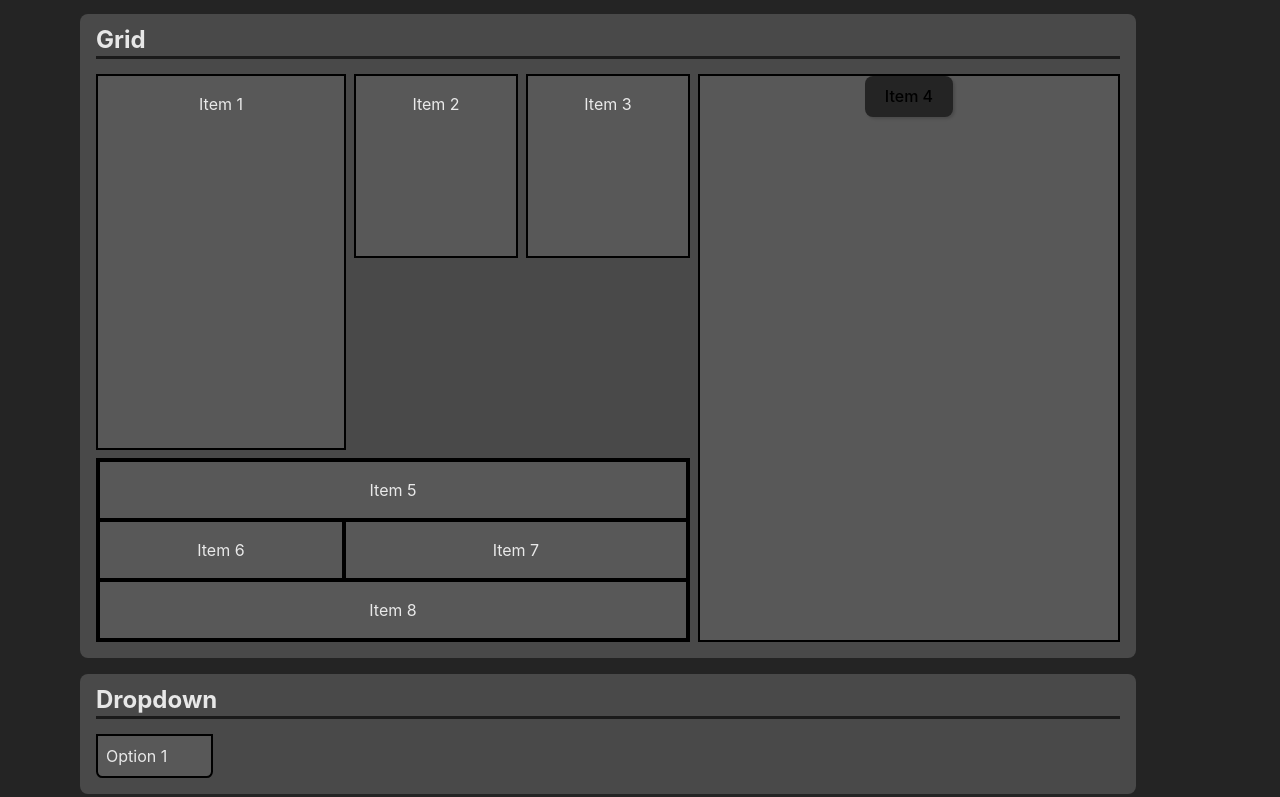
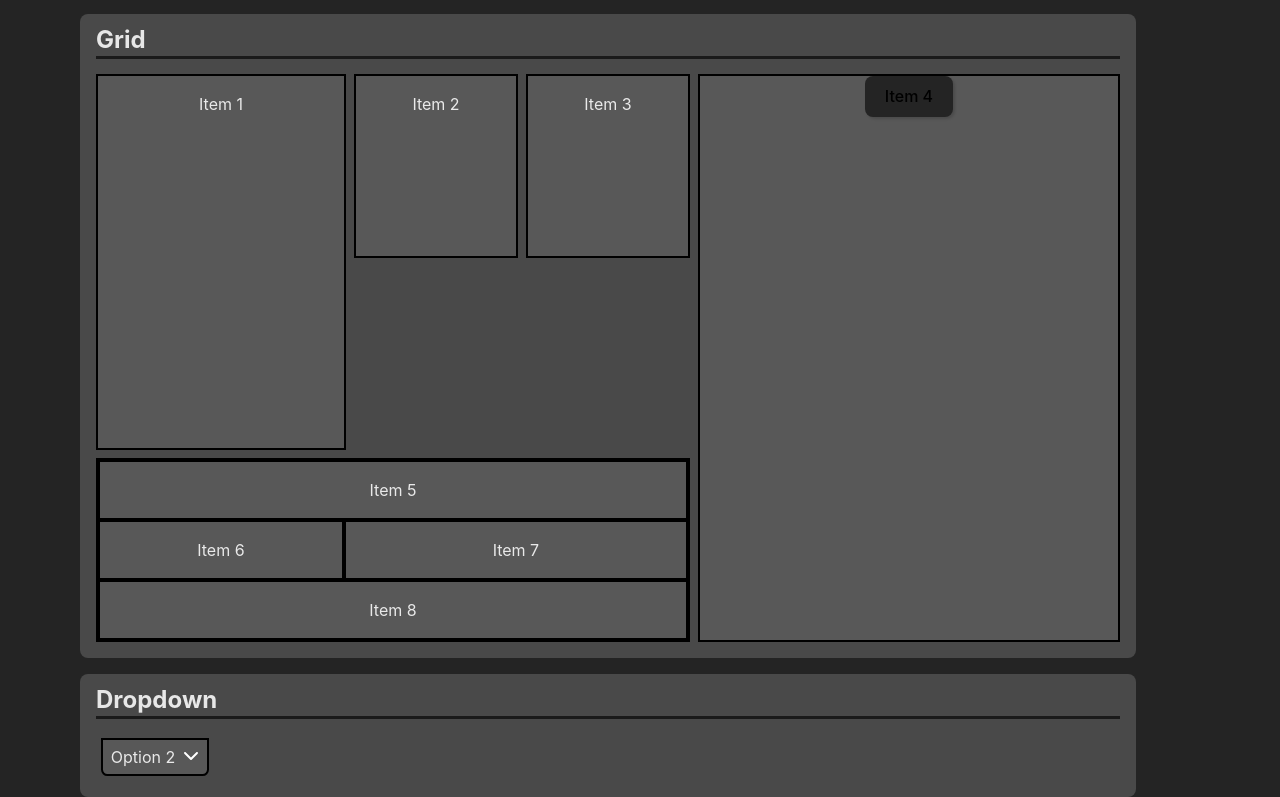
Before and after one commit to bsmrdel101/React-Components, a React (Vite) app: page / in a window 1280 px wide. Shown: the part 348-1145 px from the top of the page. Built offline with nearby package versions, Linux system fonts and the light colour scheme.

Commit message:
refactor: Redo dropdown component

```diff
--- a/src/App.tsx
+++ b/src/App.tsx
@@ -4,7 +4,7 @@ import Modal from "./components/Modal/Modal";
 import Grid from "./components/Grid/Grid";
 import GridItem from "./components/Grid/GridItem";
 import Dropdown from "./components/Dropdown/Dropdown";
-import DropdownOption from "./components/Dropdown/DropdownOption";
+
 
 export default function App() {
   const optionsModalRef = useRef(null);
@@ -74,15 +74,9 @@ export default function App() {
       <section>
         <h2>Dropdown</h2>
         <Dropdown onChange={(value: string) => console.log(value)}>
-          <DropdownOption value="1">
-            Option 1
-          </DropdownOption>
-          <DropdownOption value="2">
-            Option 2
-          </DropdownOption>
-          <DropdownOption value="3">
-            Option 3
-          </DropdownOption>
+          <option value="1">Option 1</option>
+          <option value="2" selected>Option 2</option>
+          <option>Option 3</option>
         </Dropdown>
       </section>
     </>
--- a/src/components/Dropdown/Dropdown.tsx
+++ b/src/components/Dropdown/Dropdown.tsx
@@ -1,23 +1,24 @@
-import { Children, useEffect, useState } from "react";
+import { Children, ReactElement, useEffect, useState } from "react";
 import DropdownOption from "./DropdownOption";
 
 
 interface Props {
-  children: React.ReactElement<typeof DropdownOption> | React.ReactElement<typeof DropdownOption>[]
+  children: ReactElement<typeof DropdownOption> | ReactElement<typeof DropdownOption>[]
   className?: string
   onChange?: (value: string) => void
 }
 
 export default function Dropdown({ children, className, onChange }: Props) {
   const dropdownOptions: any = Children.toArray(children);
-  const [selectedOption, setSelectedOption] = useState(dropdownOptions[0].props.value);
-  const [previouslySelectedOption, setPreviouslySelectedOption] = useState('');
+  const defaultOption = dropdownOptions.find((option: any) => option.props.selected) || dropdownOptions[0];
+  const [selectedOption, setSelectedOption] = useState(defaultOption.props);
+  const [previouslySelectedOption, setPreviouslySelectedOption] = useState(defaultOption.props.value);
   const [isOpen, setIsOpen] = useState(false);
 
   useEffect(() => {
     dropdownOptions.forEach((child: any) => {
       if (child.props.defaultOption) {
-        setSelectedOption(child.props.value);
+        setSelectedOption(child.props);
       }
     });
 
@@ -27,55 +28,73 @@ export default function Dropdown({ children, className, onChange }: Props) {
     });
   }, []);
 
-  const selectOption = (value: string) => {
-    setSelectedOption(value);
+  const selectOption = (child: any) => {
+    setSelectedOption(child);
     setIsOpen(false);
+    const value = child.value || child.children;
     if (onChange && previouslySelectedOption !== value) {
       onChange(value);
       setPreviouslySelectedOption(value);
     }
   };
 
-  const getSortedDropdownOptions = dropdownOptions.sort((a: any, b: any) =>
-    a.props.value === selectedOption ? -1 : b.props.value === selectedOption ? 1 : 0
-  );
+  const handleKeyDown = (e: React.KeyboardEvent<HTMLDivElement>) => {
+    if (e.key === "Enter" || e.key === " ") {
+      e.preventDefault();
+      setIsOpen(!isOpen);
+    }
+  };
 
 
   return (
-    <div className={`dropdown ${className || ''}`}>
+    <div
+      className={`dropdown ${className || ''}`}
+      tabIndex={0}
+      role="button"
+      aria-haspopup="listbox"
+      aria-expanded={isOpen}
+      onKeyDown={handleKeyDown}
+    >
       {isOpen ?
-        dropdownOptions.map((child: any, i: number) => {
-          const { value, children } = child.props;
+        <>
+          <DropdownOption
+            {...selectedOption}
+            className={`${className} dropdown__option--selected`}
+            value={selectedOption.value}
+            onClick={() => setIsOpen(false)}
+          >
+            { selectedOption.children }
+            <img src={'/images/icons/arrow-up.svg'} alt="" className="dropdown__arrow-icon" draggable="false" width="16rem" />
+          </DropdownOption>
 
+          <div className="dropdown__list">
+            {dropdownOptions.map((child: any, i: number) => {
+              const { children, className } = child.props;
               return (
                 <DropdownOption
                   {...child.props}
-              className={`${value === selectedOption ? 'dropdown__option--selected' : ''}`}
-              onClick={() => selectOption(value)}
+                  className={className}
+                  onClick={() => selectOption(child.props)}
                   key={i}
+                  role="option"
+                  aria-selected={selectedOption.value === child.props.value}
                 >
                   { children }
                 </DropdownOption>
               );
-        })
+            })}
+          </div>
+        </>
       :
-        getSortedDropdownOptions.map((child: any) => {
-          const { value, children, className } = child.props;
-
-          if (value === selectedOption) {
-            return (
         <DropdownOption
-                {...child.props}
+          {...selectedOption}
           className={`${className} dropdown__option--selected`}
-                value={value}
+          value={selectedOption.value}
           onClick={() => setIsOpen(true)}
-                key={value}
         >
-                { children }
+          { selectedOption.children }
+          <img src={'/images/icons/arrow-down.svg'} alt="" className="dropdown__arrow-icon" draggable="false" width="16rem" />
         </DropdownOption>
-            );
-          }
-        })
       }
     </div>
   );
--- a/src/components/Dropdown/dropdown.scss
+++ b/src/components/Dropdown/dropdown.scss
@@ -4,13 +4,19 @@
   user-select: none;
   -webkit-user-select: none;
   cursor: pointer;
+  height: fit-content;
+  margin: 0.3rem;
+
+  &__list {
+    position: absolute;
+    left: 0.1rem;
+    width: 97.5%;
+  }
 
   &__option {
     background-color: #585858;
-    padding: 0.5rem 1rem;
-    width: 100%;
+    padding: 0.3rem 0.5rem;
     transition: all ease-in-out 0.3s;
-    padding-left: 0.5rem;
 
     &--selected {
       border: 2px solid black;
@@ -29,4 +35,8 @@
       background-color: #5a61ea;
     }
   }
+
+  &__arrow-icon {
+    margin-left: 0.5rem;
+  }
 }
```
Also changed, not shown: src/components/Dropdown/DropdownOption.tsx (+2 -7 lines), public/images/icons/arrow-down.svg (added), public/images/icons/arrow-up.svg (added), src/components/Modal/TestModal.tsx (added). Lines whose indentation alone changed are shown as unchanged.
